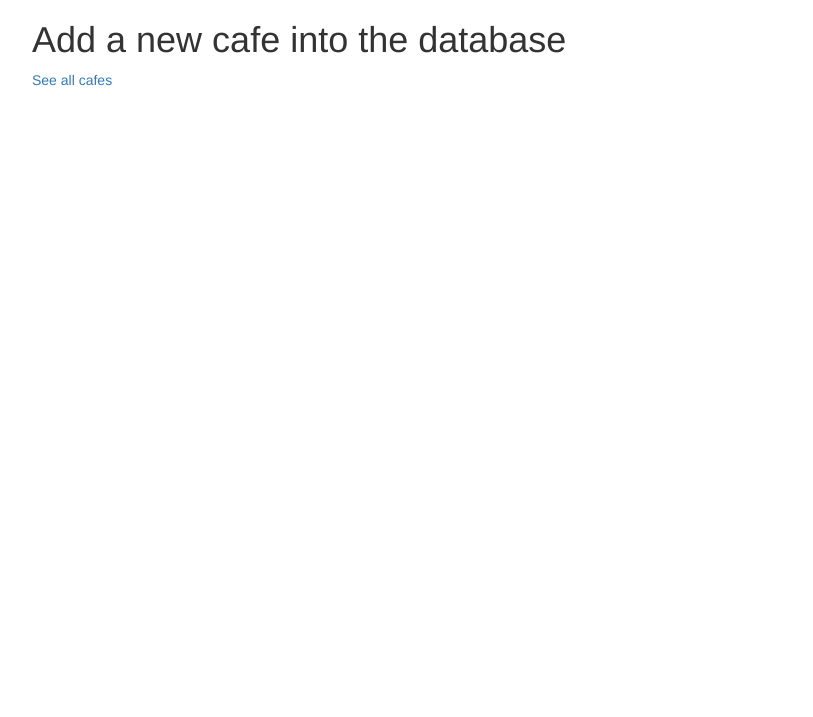
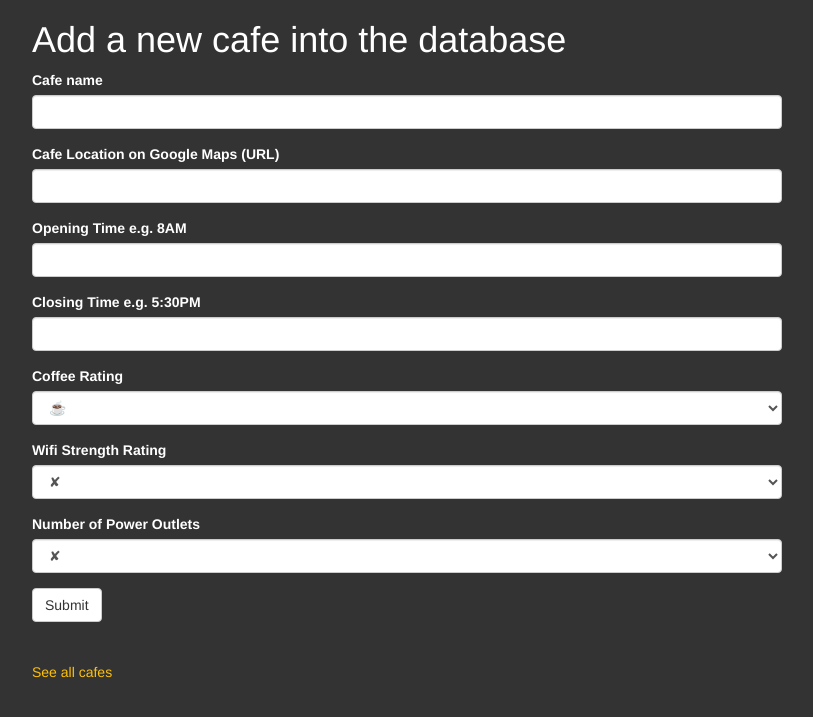
Before and after one commit to scarlatcristian/Coffe-and-Wifi, a Flask app: page /add in a window 1280 px wide. Shown: the top 717 px of the page, without its empty margins (38-851 px from the left). Run offline with Flask 3, Linux system fonts and the light colour scheme; some libraries are stand-ins or nearby versions.

Commit message:
add cafe form

```diff
--- a/main.py
+++ b/main.py
@@ -1,13 +1,14 @@
-from flask import Flask, render_template
+from flask import Flask, render_template, redirect, url_for
 from flask_bootstrap import Bootstrap
 from flask_wtf import FlaskForm
-from wtforms import StringField, SubmitField
-from wtforms.validators import DataRequired
+from wtforms import StringField, SubmitField, SelectField
+from wtforms.validators import InputRequired, URL
 import csv
 import os
 
 script_dir = os.path.dirname(os.path.realpath(__file__))
 file_path = os.path.join(script_dir, 'cafe-data.csv')
+
 
 app = Flask(__name__)
 app.config['SECRET_KEY'] = '8BYkEfBA6O6donzWlSihBXox7C0sKR6b'
@@ -15,23 +16,48 @@ Bootstrap(app)
 
 
 class CafeForm(FlaskForm):
-    cafe = StringField('Cafe name', validators=[DataRequired()])
+    cafe_name = StringField(label='Cafe name', validators=[InputRequired()])
+    location = StringField(
+        label='Cafe Location on Google Maps (URL)', validators=[InputRequired(), URL()])
+    opening_time = StringField(
+        label='Opening Time e.g. 8AM', validators=[InputRequired()])
+    closing_time = StringField(
+        label='Closing Time e.g. 5:30PM', validators=[InputRequired()])
+    coffee_rating = SelectField(
+        label='Coffee Rating', choices=['☕', '☕☕', '☕☕☕', '☕☕☕☕', '☕☕☕☕☕'], validators=[InputRequired()])
+    wifi_rating = SelectField(
+        label='Wifi Strength Rating', choices=['✘', '💪', '💪 💪', '💪 💪💪', '💪💪💪💪', '💪💪💪💪💪'], validators=[InputRequired()])
+    power_outlets = SelectField(
+        label='Number of Power Outlets', choices=['✘', '🔌', '🔌 🔌', '🔌 🔌🔌', '🔌🔌🔌🔌', '🔌🔌🔌🔌🔌'], validators=[InputRequired()])
     submit = SubmitField('Submit')
 
-# ---------------------------------------------------------------------------
+# all Flask routes below
 
 
-# all Flask routes below
 @app.route("/")
 def home():
     return render_template("index.html")
 
 
-@app.route('/add')
+@app.route('/add', methods=['GET', 'POST'])
 def add_cafe():
     form = CafeForm()
     if form.validate_on_submit():
-        print("True")
+        print("Form Submitted")
+
+        with open(file_path, 'a', newline='') as csv_file:
+            csv_writer = csv.writer(csv_file, delimiter=',')
+            csv_writer.writerow([
+                form.cafe_name.data,
+                form.location.data,
+                form.opening_time.data,
+                form.closing_time.data,
+                form.coffee_rating.data,
+                form.wifi_rating.data,
+                form.power_outlets.data
+            ])
+        form = CafeForm()
+        return redirect(url_for('add_cafe'))
     return render_template('add.html', form=form)
 
 
--- a/templates/add.html
+++ b/templates/add.html
@@ -1,11 +1,25 @@
-{% extends 'bootstrap/base.html' %} {% block title %}Add A New Cafe{% endblock
-%} {% block content %}
+{% extends 'bootstrap/base.html' %} {% import 'bootstrap/wtf.html' as wtf %}
+
+<!-- prettier-ignore -->
+{% block styles %}
+{{super()}}
+<link
+  rel="stylesheet"
+  href="{{url_for('static', filename='css/styles.css')}}"
+/>
+
+{% endblock %} {% block title %}Add A New Cafe{% endblock %} {% block content %}
 <div class="container">
   <div class="row">
     <div class="col-sm-12 col-md-8">
       <h1>Add a new cafe into the database</h1>
 
-      <p class="space-above"><a href="#">See all cafes</a></p>
+      <!-- This is where your WTForm will go -->
+      <form action="{{ url_for('add_cafe') }}" method="POST">
+        {{ wtf.quick_form(form, novalidate=True) }}
+      </form>
+
+      <p class="space-above"><a href="{{url_for('home')}}">See all cafes</a></p>
     </div>
   </div>
 </div>
--- a/templates/cafes.html
+++ b/templates/cafes.html
@@ -20,7 +20,7 @@
         <tbody>
           <th scope="col">{{cafe[0]}}</th>
           <th scope="col">
-            <a href="{{cafe[1]}}">Maps Link</a>
+            <a href="{{cafe[1]}}" target="_blank">Maps Link</a>
           </th>
           <th scope="col">{{cafe[2]}}</th>
           <th scope="col">{{cafe[3]}}</th>
```
Also changed, not shown: cafe-data.csv (line endings or trailing spaces).
